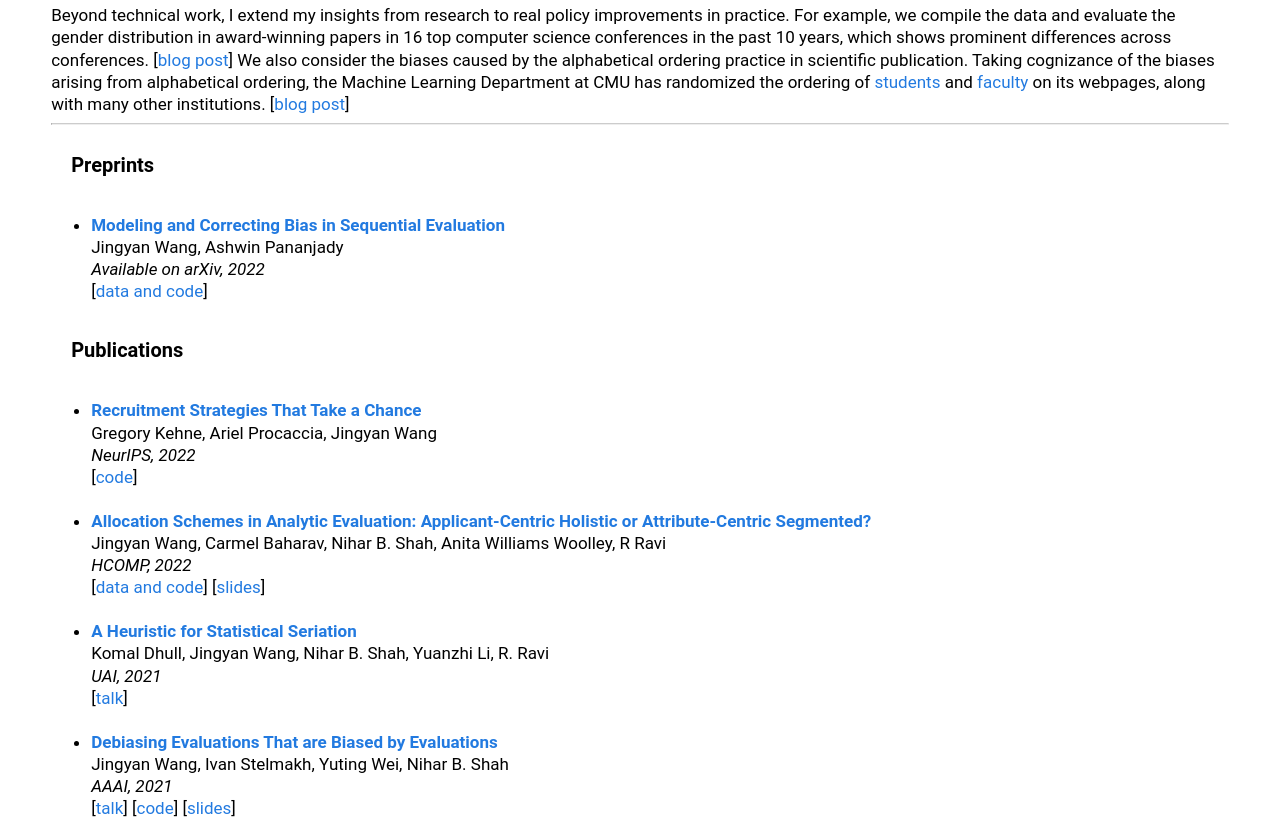
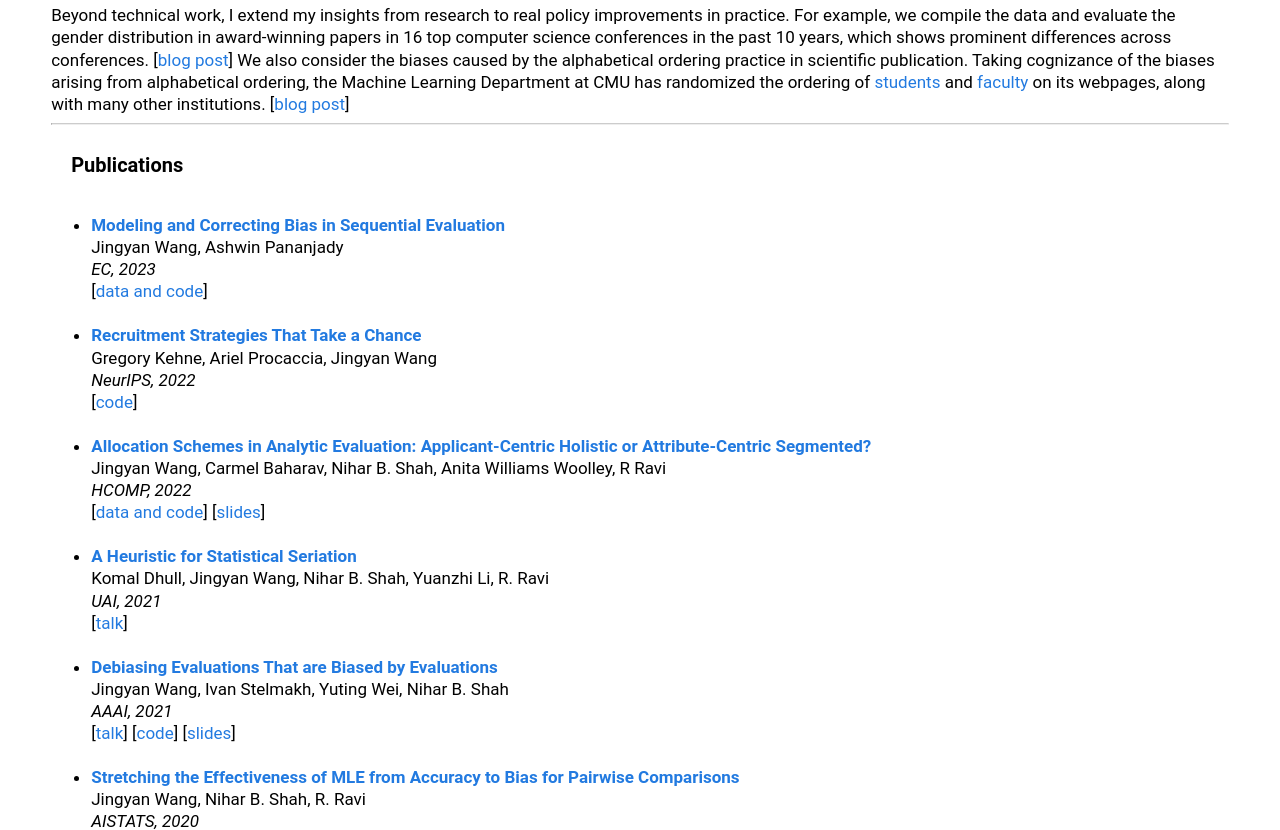
Before and after one commit to jingyanw/jingyanw.github.io, a plain HTML site: page index.html in a window 1280 px wide. Shown: the part 1340-2170 px from the top of the page. Drawn offline with nearby package versions, Linux system fonts and the light colour scheme.

Commit message:
ec paper

```diff
--- a/index.html
+++ b/index.html
@@ -42,7 +42,7 @@
     </div>
 
     <div class="column_right">
-    <p>I am a Ronald J. and Carol T. Beerman President’s Postdoctoral Fellow in the H. Milton Stewart School of Industrial and Systems Engineering at Georgia Institute of Technology, working with <a href="https://sites.gatech.edu/ashwin-pananjady/">Ashwin Pananjady</a>.
+    <p>I am a Ronald J. and Carol T. Beerman President’s Postdoctoral Fellow in the H. Milton Stewart School of Industrial and Systems Engineering (ISyE) and the Algorithms and Randomness Center (ARC) at Georgia Institute of Technology, working with <a href="https://sites.gatech.edu/ashwin-pananjady/">Ashwin Pananjady</a>.
       I received my Ph.D. in the School of Computer Science at Carnegie Mellon University, advised by <a href="https://www.cs.cmu.edu/~nihars/">Nihar Shah</a>. Before that, I received my B.S. in Electrical Engineering and Computer Sciences from UC Berkeley.
     </p>
     <p>
@@ -104,7 +104,7 @@
 <!-- ------------------------------------------------- -->
   <section id="publications">
   <hr>
-  <table width="100%" align="center" border="0" cellspacing="0" cellpadding="20">
+  <!-- <table width="100%" align="center" border="0" cellspacing="0" cellpadding="20">
       <tr><td>
         <sectiontitle>Preprints</sectiontitle>
       </td></tr>
@@ -120,7 +120,7 @@
         </div>
       </li>
     </ul>
-  </table>
+  </table> -->
 
 <!-- ------------------------------------------------- -->
   <table width="100%" align="center" border="0" cellspacing="0" cellpadding="20">
@@ -131,6 +131,17 @@
   </table>
   <table width="100%" align="center" border="0" cellspacing="0" cellpadding="20">
       <ul>
+      <!-- - -->
+        <li> <papertitle><a href="http://arxiv.org/abs/2205.01607">Modeling and Correcting Bias in Sequential Evaluation</a></papertitle><br>
+        <div><paperauthors>Jingyan Wang, Ashwin Pananjady</paperauthors><br>
+          <papersource>EC, 2023</papersource>
+        </div>
+        <div>
+          [<a href="https://github.com/jingyanw/sequential-bias">data and code</a>]
+        </div>
+        <br>
+      </li>
+
       <!-- - -->
       <li> <papertitle><a href="https://openreview.net/forum?id=tadPkBL2gHa">Recruitment Strategies That Take a Chance</a></papertitle><br>
         <div><paperauthors>Gregory Kehne, Ariel Procaccia, Jingyan Wang</paperauthors><br>
@@ -243,6 +254,7 @@
   <table width="100%" align="center" border="0" cellspacing="0" cellpadding="20">
     <ul>
     <li><b>Guest lecturer</b></li>
+      <div>IST402 (Crowdsourcing and Crowd-AI Systems), Penn State,  Spring 2023</div>
       <div>PIC 16B (Python with Applications II), UCLA,  Winter 2023</div>
       <div>ISYE 6740 (Computational Data Analysis), Georgia Tech, Fall 2022</div><br>
     <li><b>TA</b> <br><div>16-720 (Computer Vision), CMU, Fall 2017</div></li><br>
```
Also changed, not shown: 1 other file.
